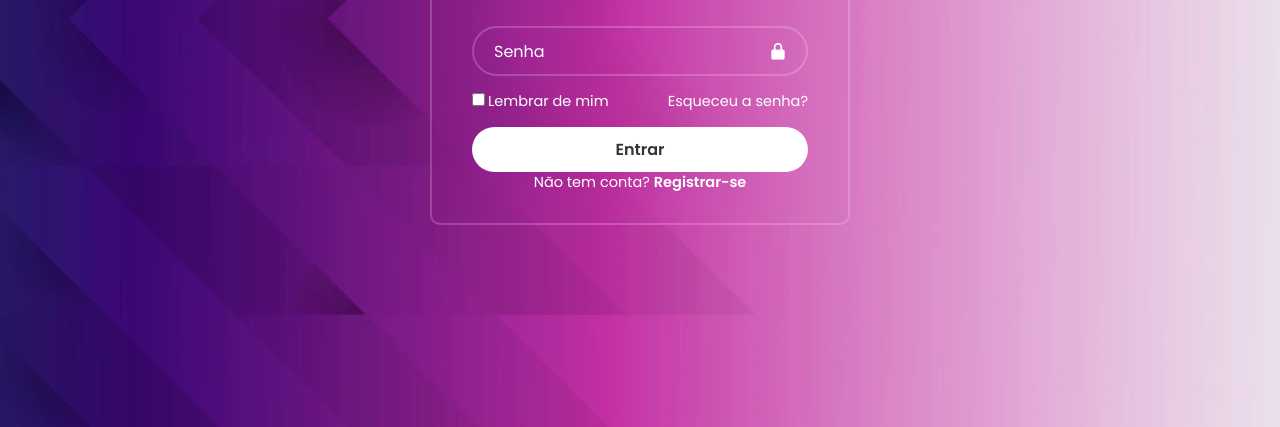
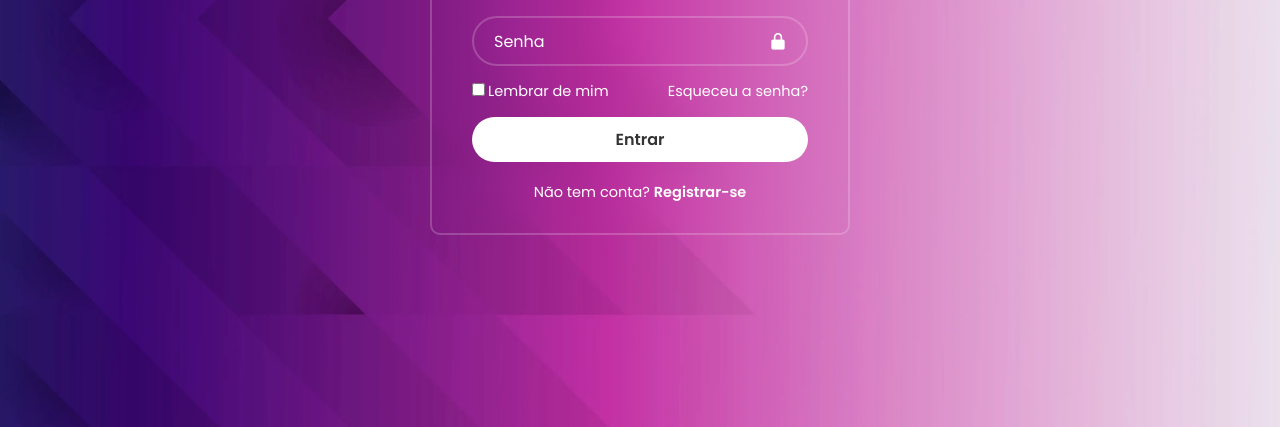
Before and after one commit to tiagocodehub/html, a plain HTML site: page index.html in a window 1280 px wide. Shown: the part 373-800 px from the top of the page. Drawn offline with nearby package versions, Linux system fonts and the light colour scheme.

Commit message:
Ajuste do registrar-se

```diff
--- a/style.css
+++ b/style.css
@@ -66,7 +66,7 @@ body {
 
 }
 
-.login-container .lembrar{
+.login-container .lembrar {
     display: flex;
     justify-content: space-between;
     font-size: 14.5px;
@@ -105,7 +105,7 @@ body {
 .login-container .registrar {
     font-size: 14.5px;
     text-align: center;
-    margin-top: 20px 0 15px;
+    margin-top: 20px;
 }
 
 .registrar p a {
```
